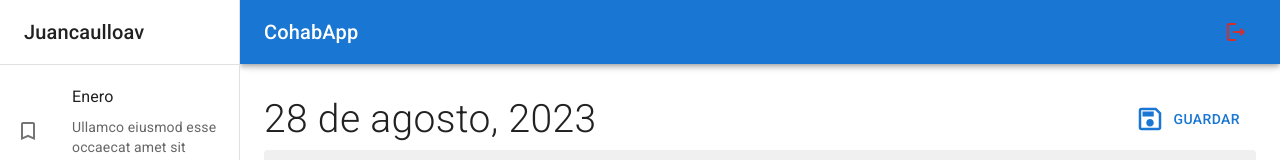
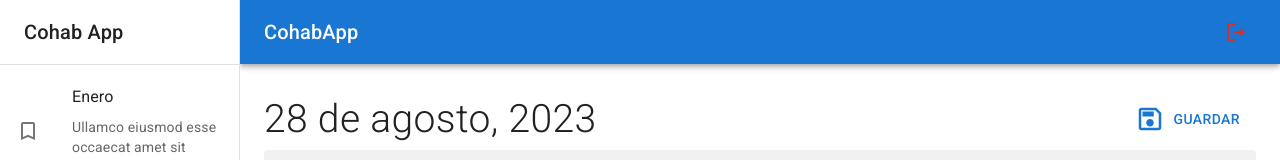
Before and after one commit to juancaulloav/CohabApp, a React (Vite) app: page / in a window 1280 px wide. Shown: the top 160 px of the page. Built offline with nearby package versions, Linux system fonts and the light colour scheme.

Commit message:
sidebar cohab app

```diff
--- a/src/Cohab/components/SideBar.jsx
+++ b/src/Cohab/components/SideBar.jsx
@@ -17,7 +17,7 @@ export const SideBar = ({ drawerWidth = 240 }) => {
       >
         <Toolbar>
           <Typography variant="h6" nowrap="true" component="div">
-            Juancaulloav
+            Cohab App
           </Typography>
         </Toolbar>
         <Divider />
```
